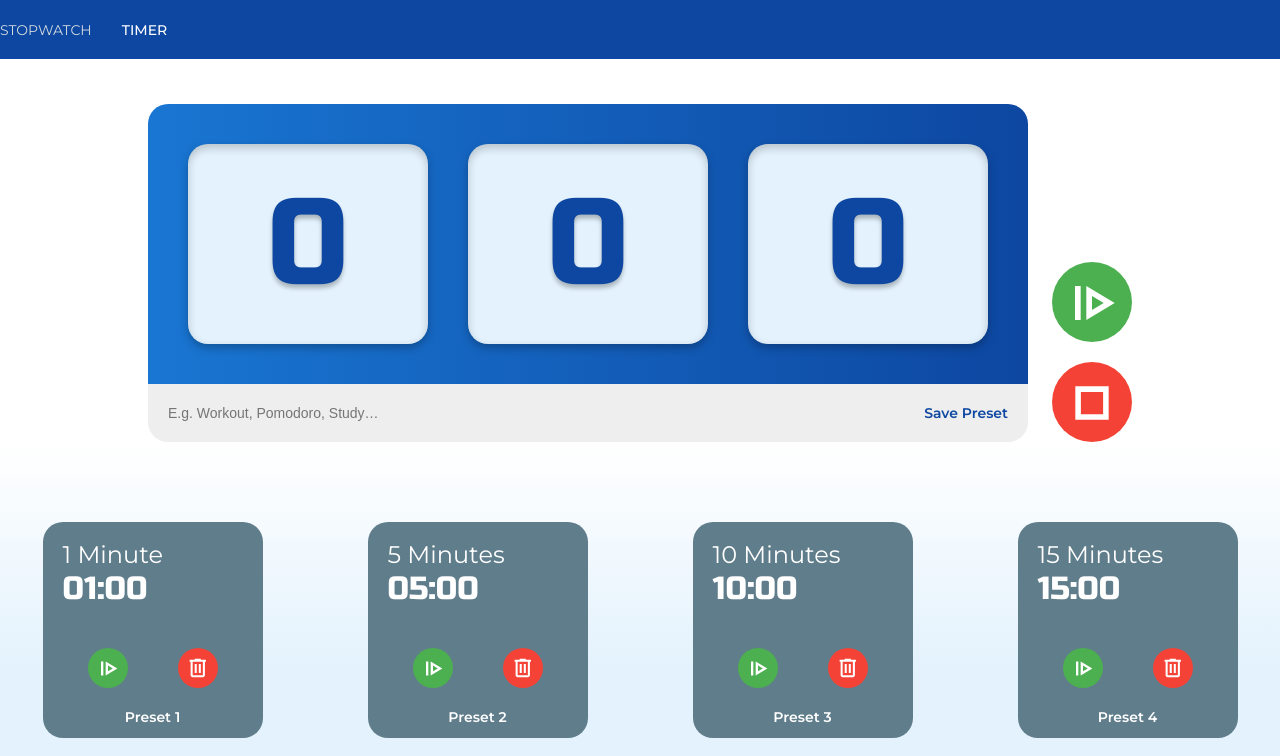
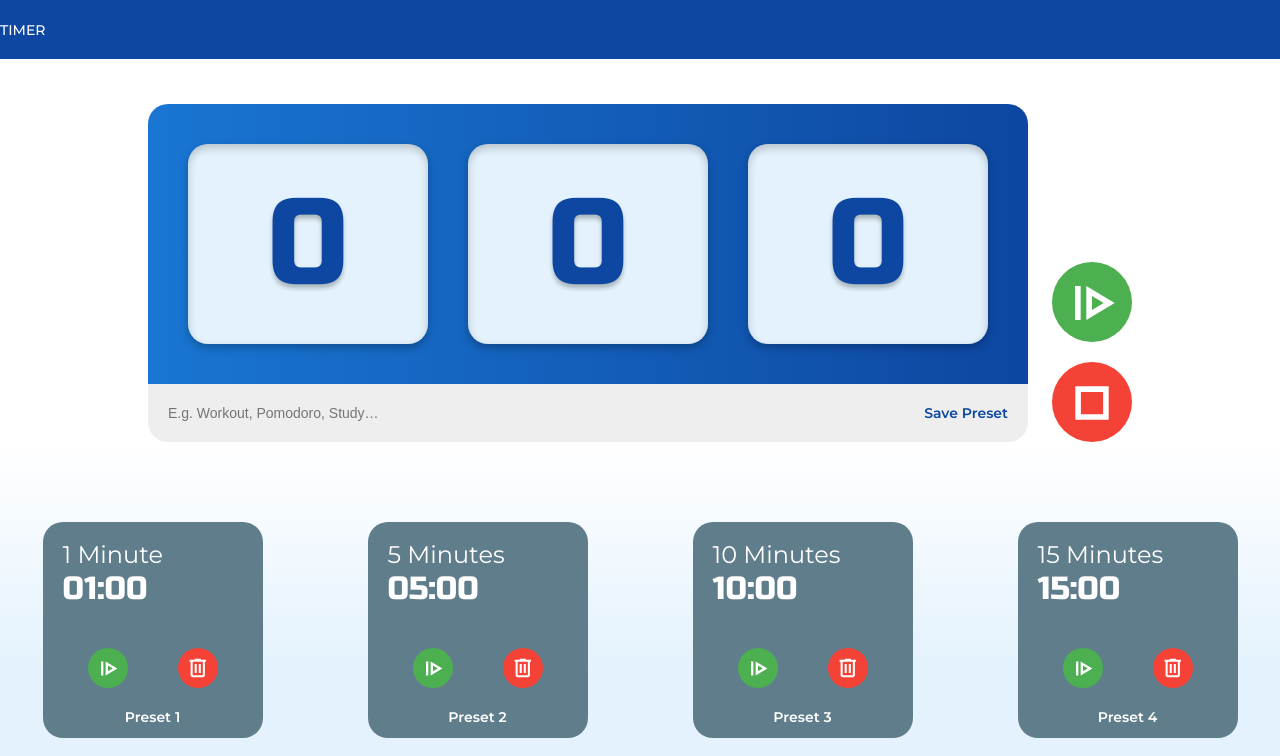
Before and after one commit to sirajularfin/simple-stopwatch, a Next.js app: page /timer in a window 1280 px wide. Shown: the top 756 px of the page. Built offline with nearby package versions, Linux system fonts and the light colour scheme; no server answers.

Commit message:
feat: hide incomplete stopwatch header

```diff
--- a/src/components/MainHeader/MainHeader.tsx
+++ b/src/components/MainHeader/MainHeader.tsx
@@ -7,7 +7,7 @@ import Typography from '../Typography/Typography';
 import classes from './style.module.scss';
 
 const HEADER_NAVIGATION_LINKS = [
-  { href: APP_ROUTES.STOPWATCH, labelKey: 'stopwatch' },
+  // { href: APP_ROUTES.STOPWATCH, labelKey: 'stopwatch' },
   { href: APP_ROUTES.TIMER, labelKey: 'timer' },
 ];
 
```
